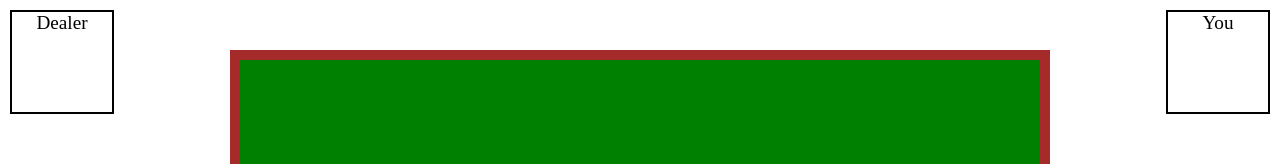
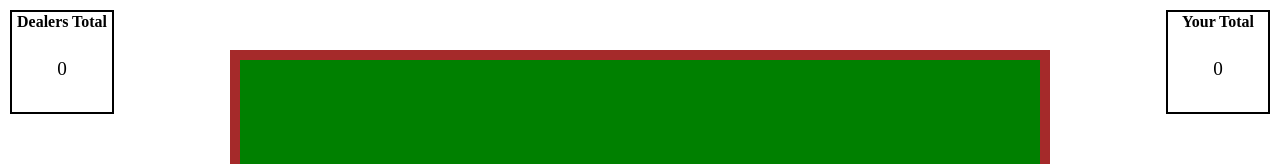
Before and after one commit to AndrewT51/vanillaJsBlackjack, a plain HTML site: page index.html in a window 1280 px wide. Shown: the top 164 px of the page. Drawn offline with Linux system fonts and the light colour scheme.

Commit message:
Dealers total val hidden until card turned upright

```diff
--- a/index.html
+++ b/index.html
@@ -9,8 +9,17 @@
   <div class="overlay">
     <div id="textBox"></div>
   </div>
-  <div id="yourTotal">You</div>
-  <div id="dealerTotal">Dealer</div>
+  <div id="yourTotal">
+    <h5>Your Total</h5>
+    <!-- <span id="yourTotal">Your total</span> -->
+    <div id="yourTotalVal"></div>
+  </div>
+  <div id="dealerTotal">
+    <h5>Dealers Total</h5>
+    <!-- <span id="dealerTotal">Dealers total</span> -->
+    <div id="dealerTotalVal"></div>
+
+  </div>
   <div class="container">
     <div id="table">
 
--- a/main.js
+++ b/main.js
@@ -9,8 +9,8 @@ document.addEventListener("DOMContentLoaded", ()=>{
   let clnStartButton;// = startButton.cloneNode(true);
   let hitButton = document.createElement('button');
   let holdButton = document.createElement('button');
-  let yourDisplayedTotal = document.getElementById('yourTotal')
-  let dealerDisplayedTotal = document.getElementById('dealerTotal')
+  let yourDisplayedTotal = document.getElementById('yourTotalVal')
+  let dealerDisplayedTotal = document.getElementById('dealerTotalVal')
   let overlay = document.getElementsByClassName('overlay');
   let gameFinishedText = document.getElementById('textBox');
   let shuffledDeck, p1TotalSoFar,dealerTotalSoFar, dealersAces, playersAces, p1Finished,dealerFinished;
@@ -26,8 +26,8 @@ document.addEventListener("DOMContentLoaded", ()=>{
       overlay[0].style.zIndex = '-1';
       p1CardPosition.innerHTML = '';
       dealerCardPosition.innerHTML = '';
-      yourDisplayedTotal.textContent = 'You';
-      dealerDisplayedTotal.textContent = 'Dealer';
+      yourDisplayedTotal.textContent = '0';
+      dealerDisplayedTotal.textContent = '0';
     },1500)
     shuffledDeck = shuffle(newDeck())
     dealersAces = [];
@@ -65,6 +65,7 @@ document.addEventListener("DOMContentLoaded", ()=>{
   }
   function turnDealersSecondCard(){
     dealerCardPosition.childNodes[1].classList.remove('facedown');
+    dealerDisplayedTotal.textContent = dealerTotalSoFar;
   }
 
   holdButton.addEventListener("click", ()=>{
@@ -97,14 +98,13 @@ document.addEventListener("DOMContentLoaded", ()=>{
 
   let dealToDealer = (cardStatus)=>{
     let card = produceCard(dealersAces);
-    console.log("The card: ",card)
-    console.log("Dealer total: ",dealerTotalSoFar)
     if (cardStatus){
       card.card.classList.add(cardStatus)
     }
     dealerCardPosition.appendChild(card.card)
     dealerTotalSoFar += Number(card.value);
-    dealerDisplayedTotal.textContent = dealerTotalSoFar;
+
+    dealerDisplayedTotal.textContent = p1Finished ? dealerTotalSoFar : '?';
     if(dealerTotalSoFar>21){
       dealerTotalSoFar = checkLose(dealersAces,dealerTotalSoFar);
     }
--- a/style.css
+++ b/style.css
@@ -3,6 +3,8 @@ html,body {
     padding:0;
     height:100%;
 }
+
+
 
 #table {
   margin: 50px auto;
@@ -66,6 +68,10 @@ button {
   border:solid black 2px;
 }
 
+#yourTotal>h5, #dealerTotal>h5 {
+  margin-top: 1px;
+}
+
 #dealerTotal {
   left: 10px;
 }
```
